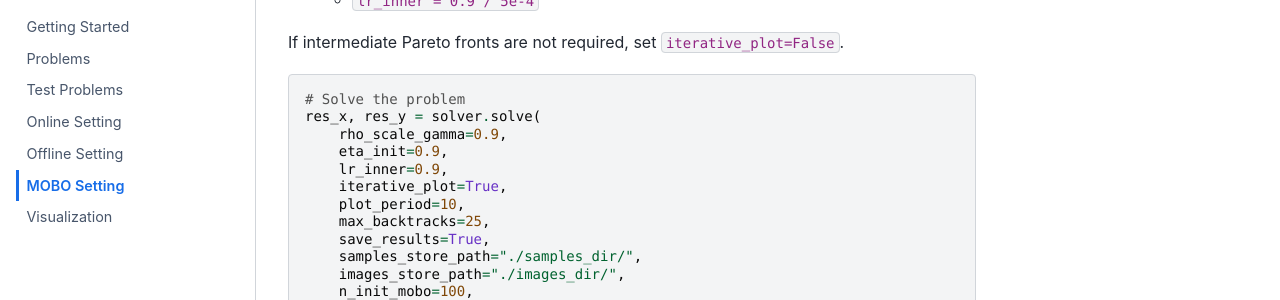
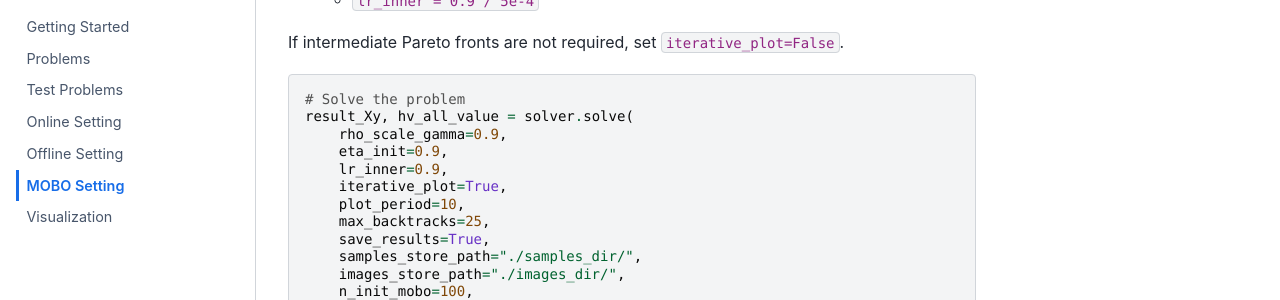
Before and after one commit to safe-autonomous-systems/moo-spread, a Sphinx documentation site: the page built from docs/mobo-setting.rst, in a window 1280 px wide and 900 px high, scrolled down 1264 px. Shown: the part 337-637 px from the top of the window. Built offline with Sphinx 7.4.7 and the Sphinx Book theme 1.1.4, drawn with Linux system fonts in a browser that asks for light colours.

Commit message:
Fix variable name in solver.solve call

```diff
--- a/docs/mobo-setting.rst
+++ b/docs/mobo-setting.rst
@@ -77,7 +77,7 @@ If intermediate Pareto fronts are not required, set ``iterative_plot=False``.
 .. code-block:: python
 
    # Solve the problem
-   res_x, res_y = solver.solve(
+   result_Xy, hv_all_value = solver.solve(
        rho_scale_gamma=0.9,
        eta_init=0.9,
        lr_inner=0.9,
```
